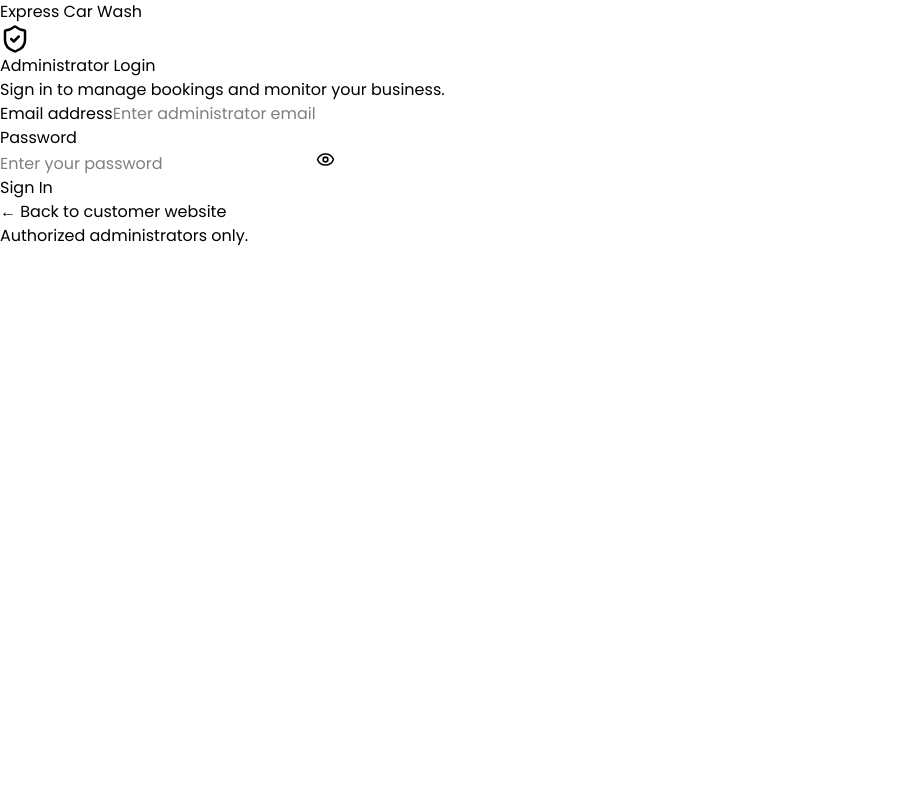
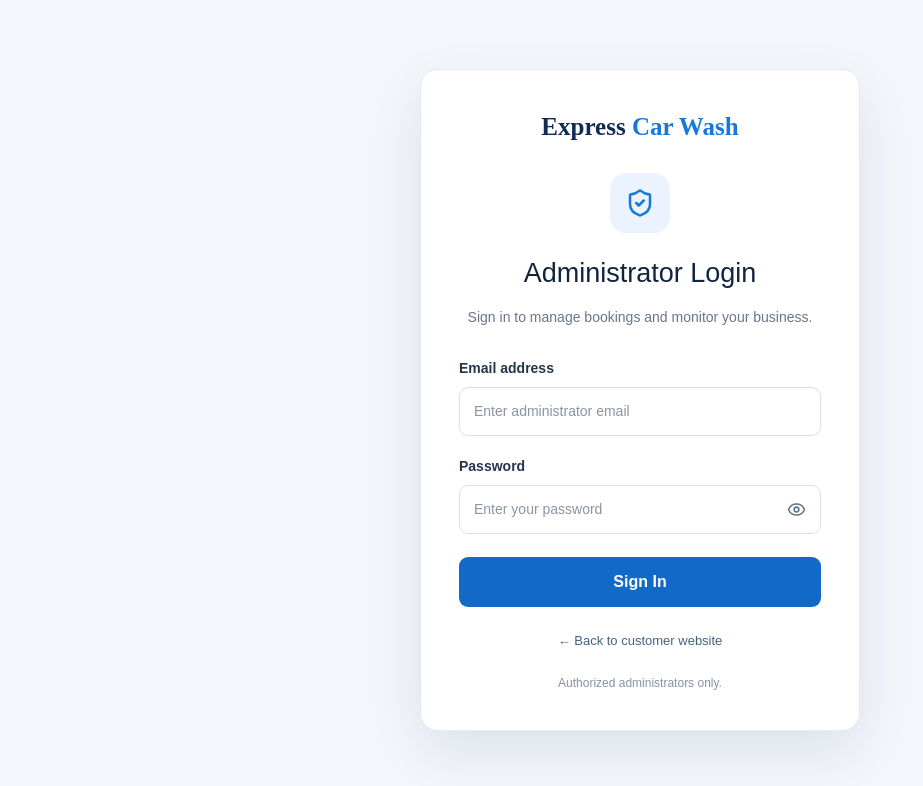
Before and after one commit to Blessed-19592/carwash-website, a React (Vite) app: page /admin/login in a window 1280 px wide. Shown: the top 786 px of the page, without its empty margins (0-923 px from the left). Built offline with nearby package versions, Linux system fonts and the light colour scheme.

Commit message:
style admin dashboard

```diff
--- a/src/admin/admin.css
+++ b/src/admin/admin.css
@@ -0,0 +1,460 @@
+.admin-login-page,
+.admin-loading-screen {
+min-height: 100vh;
+display: flex;
+align-items: center;
+justify-content: center;
+padding: 24px;
+background: #f3f6fb;
+font-family: Arial, sans-serif;
+}
+
+.admin-login-card {
+width: 100%;
+max-width: 440px;
+padding: 38px;
+background: #fff;
+border: 1px solid #e5eaf2;
+border-radius: 18px;
+box-shadow: 0 20px 55px rgba(15, 35, 65, 0.09);
+}
+
+.admin-brand {
+display: block;
+margin-bottom: 28px;
+color: #102c52;
+font-family: "Times New Roman", serif;
+font-size: 25px;
+font-weight: 700;
+text-align: center;
+text-decoration: none;
+}
+
+.admin-brand span {
+color: #1478dc;
+}
+
+.admin-login-icon {
+width: 60px;
+height: 60px;
+display: grid;
+place-items: center;
+margin: 0 auto 20px;
+color: #1478dc;
+background: #eaf3ff;
+border-radius: 16px;
+}
+
+.admin-login-card h1 {
+margin: 0;
+color: #12253f;
+font-size: 27px;
+text-align: center;
+}
+
+.admin-login-description {
+margin: 12px 0 28px;
+color: #68768a;
+font-size: 14px;
+line-height: 1.7;
+text-align: center;
+}
+
+.admin-login-form {
+display: grid;
+gap: 20px;
+}
+
+.admin-form-group {
+display: grid;
+gap: 8px;
+}
+
+.admin-form-group label {
+color: #24364c;
+font-size: 14px;
+font-weight: 600;
+}
+
+.admin-form-group input {
+width: 100%;
+min-width: 0;
+padding: 13px 14px;
+color: #172b45;
+background: #fff;
+border: 1px solid #d8e0eb;
+border-radius: 9px;
+outline: none;
+font: inherit;
+font-size: 14px;
+}
+
+.admin-form-group input:focus {
+border-color: #1478dc;
+box-shadow: 0 0 0 3px rgba(20, 120, 220, 0.12);
+}
+
+.admin-password-wrapper {
+position: relative;
+display: flex;
+align-items: center;
+}
+
+.admin-password-wrapper input {
+padding-right: 46px;
+}
+
+.admin-password-toggle {
+position: absolute;
+right: 10px;
+display: grid;
+place-items: center;
+padding: 5px;
+color: #64748b;
+background: transparent;
+border: 0;
+cursor: pointer;
+}
+
+.admin-primary-button {
+display: inline-flex;
+align-items: center;
+justify-content: center;
+gap: 9px;
+padding: 13px 18px;
+color: #fff;
+background: #1269c7;
+border: 0;
+border-radius: 9px;
+font: inherit;
+font-weight: 600;
+cursor: pointer;
+transition: background 0.2s ease;
+}
+
+.admin-primary-button:hover {
+background: #0d54a1;
+}
+
+.admin-primary-button:disabled {
+cursor: not-allowed;
+opacity: 0.65;
+}
+
+.admin-login-button {
+width: 100%;
+margin-top: 3px;
+}
+
+.admin-back-link {
+display: block;
+margin-top: 24px;
+color: #426384;
+font-size: 13px;
+text-align: center;
+text-decoration: none;
+}
+
+.admin-back-link:hover {
+color: #1269c7;
+}
+
+.admin-login-footer {
+margin: 24px 0 0;
+color: #8792a2;
+font-size: 12px;
+text-align: center;
+}
+
+.admin-alert {
+padding: 12px 14px;
+margin-bottom: 18px;
+border-radius: 9px;
+font-size: 13px;
+line-height: 1.5;
+}
+
+.admin-alert-error {
+color: #a52525;
+background: #fff0f0;
+border: 1px solid #ffd5d5;
+}
+
+.admin-spinner {
+animation: admin-spin 1s linear infinite;
+}
+
+@keyframes admin-spin {
+to {
+transform: rotate(360deg);
+}
+}
+
+.admin-loading-screen {
+flex-direction: column;
+gap: 14px;
+color: #42546c;
+}
+
+.admin-shell {
+min-height: 100vh;
+color: #1b2b42;
+background: #f4f7fb;
+font-family: Arial, sans-serif;
+}
+
+.admin-sidebar {
+position: fixed;
+z-index: 100;
+inset: 0 auto 0 0;
+display: flex;
+flex-direction: column;
+width: 260px;
+padding: 25px 17px 18px;
+background: #10233f;
+color: #fff;
+}
+
+.admin-sidebar-brand {
+display: flex;
+align-items: center;
+gap: 11px;
+padding: 0 5px 27px;
+border-bottom: 1px solid rgba(255, 255, 255, 0.12);
+}
+
+.admin-brand-mark {
+display: grid;
+flex-shrink: 0;
+width: 43px;
+height: 43px;
+place-items: center;
+color: #fff;
+background: #1677dc;
+border-radius: 12px;
+font-size: 14px;
+font-weight: 800;
+}
+
+.admin-sidebar-brand h2 {
+margin: 0;
+font-family: "Times New Roman", serif;
+font-size: 17px;
+}
+
+.admin-sidebar-brand p {
+margin: 5px 0 0;
+color: #9eb0c8;
+font-size: 10px;
+letter-spacing: 1.5px;
+}
+
+.admin-sidebar-section {
+margin: 28px 11px 13px;
+color: #8da1bc;
+font-size: 10px;
+font-weight: 700;
+letter-spacing: 1.5px;
+}
+
+.admin-sidebar-nav {
+display: grid;
+gap: 7px;
+}
+
+.admin-nav-link {
+display: flex;
+align-items: center;
+gap: 13px;
+padding: 13px 12px;
+color: #b9c7d9;
+border-radius: 9px;
+font-size: 14px;
+text-decoration: none;
+transition: background 0.2s ease, color 0.2s ease;
+}
+
+.admin-nav-link:hover,
+.admin-nav-link-active {
+color: #fff;
+background: #1d4779;
+}
+
+.admin-sidebar-bottom {
+display: grid;
+gap: 7px;
+margin-top: auto;
+padding-top: 20px;
+border-top: 1px solid rgba(255, 255, 255, 0.12);
+}
+
+.admin-public-site-link,
+.admin-logout-button {
+display: flex;
+align-items: center;
+gap: 11px;
+padding: 12px 10px;
+color: #bdcadd;
+background: transparent;
+border: 0;
+border-radius: 8px;
+font: inherit;
+font-size: 13px;
+text-align: left;
+text-decoration: none;
+cursor: pointer;
+}
+
+.admin-public-site-link:hover,
+.admin-logout-button:hover {
+color: #fff;
+background: rgba(255, 255, 255, 0.08);
+}
+
+.admin-logout-button:disabled {
+cursor: wait;
+opacity: 0.6;
+}
+
+.admin-main {
+min-height: 100vh;
+margin-left: 260px;
+}
+
+.admin-topbar {
+position: sticky;
+z-index: 20;
+top: 0;
+display: flex;
+min-height: 84px;
+align-items: center;
+justify-content: space-between;
+gap: 20px;
+padding: 17px 34px;
+background: #fff;
+border-bottom: 1px solid #e5ebf3;
+}
+
+.admin-topbar-label {
+margin: 0 0 5px;
+color: #728198;
+font-size: 10px;
+font-weight: 700;
+letter-spacing: 1.6px;
+}
+
+.admin-topbar h1 {
+margin: 0;
+color: #142844;
+font-size: 20px;
+}
+
+.admin-topbar-badge {
+display: flex;
+align-items: center;
+gap: 9px;
+padding: 9px 13px;
+color: #36506d;
+background: #f1f5fa;
+border-radius: 30px;
+font-size: 12px;
+}
+
+.admin-status-dot {
+width: 8px;
+height: 8px;
+background: #16a36a;
+border-radius: 50%;
+}
+
+.admin-content {
+max-width: 1600px;
+padding: 30px 34px;
+margin: 0 auto;
+}
+
+.admin-mobile-menu,
+.admin-mobile-close,
+.admin-sidebar-backdrop {
+display: none;
+}
+
+@media (max-width: 900px) {
+.admin-sidebar {
+width: 260px;
+transform: translateX(-100%);
+transition: transform 0.25s ease;
+}
+
+.admin-sidebar-open {
+transform: translateX(0);
+}
+
+.admin-sidebar-backdrop {
+position: fixed;
+z-index: 90;
+inset: 0;
+display: block;
+width: 100%;
+height: 100%;
+background: rgba(8, 22, 42, 0.55);
+border: 0;
+}
+
+.admin-mobile-menu,
+.admin-mobile-close {
+display: grid;
+flex-shrink: 0;
+place-items: center;
+color: #31445e;
+background: transparent;
+border: 0;
+cursor: pointer;
+}
+
+.admin-mobile-close {
+display: none;
+margin-left: auto;
+color: #fff;
+}
+
+.admin-sidebar-open .admin-mobile-close {
+display: grid;
+}
+
+.admin-main {
+margin-left: 0;
+}
+
+.admin-topbar {
+padding: 16px 22px;
+}
+
+.admin-content {
+padding: 25px 22px;
+}
+}
+
+@media (max-width: 520px) {
+.admin-login-card {
+padding: 27px 21px;
+}
+
+.admin-topbar {
+flex-wrap: wrap;
+gap: 12px;
+}
+
+.admin-topbar h1 {
+font-size: 17px;
+}
+
+.admin-topbar-badge {
+margin-left: auto;
+font-size: 11px;
+}
+
+.admin-content {
+padding: 19px 14px;
+}
+}
```
